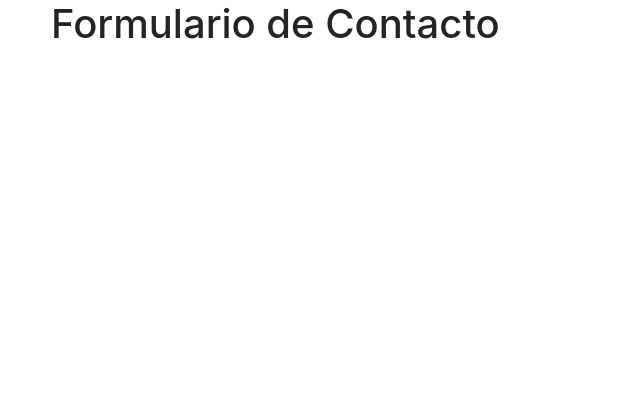
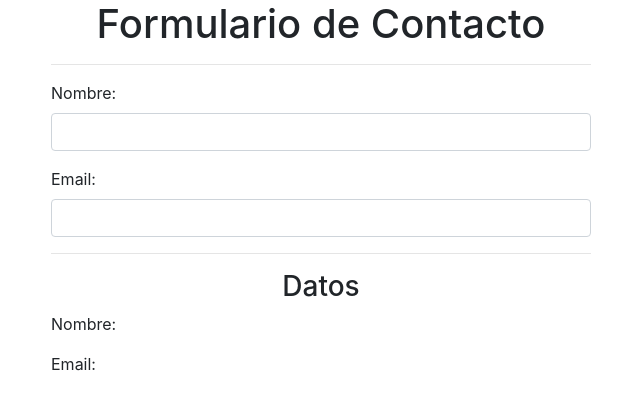
Before and after one commit to juanca84/formulario-vue, a Vue app: page / in a window 1280 px wide. Shown: the top 410 px of the page, without its empty margins (34-674 px from the left). Built offline with nearby package versions, Linux system fonts and the light colour scheme.

Commit message:
Adición de formulario

```diff
--- a/src/components/Formulario.vue
+++ b/src/components/Formulario.vue
@@ -1,12 +1,47 @@
 <template>
   <div>
-    <h1>Formulario de Contacto</h1>
+    <form>
+      <div class="row">
+        <div class="col-xs12 col-sm-8 col-md-6" >
+          <h1 class="text-center">Formulario de Contacto</h1>
+          <hr>
+          <div class="form-group">
+            <label for="nombre">Nombre:</label>
+            <input type="text" id="nombre" class="form-control" v-model='nombre'>
+          </div>
+          <div clas="form-group">
+            <label for="email">Email:</label>
+            <input type="text" id="email" class="form-control" v-model='email'>
+          </div>
+        </div>
+      </div>
+    </form>
+    <div class="row">
+      <div class="col-xs12 col-sm-8 col-md-6">
+        <hr>
+        <div class="panel panel-default">
+          <div class="panel-heading">
+            <h3 class="text-center">Datos</h3>
+          </div>
+          <div class="panel-body">
+            <p>Nombre: {{nombre}}</p>
+            <p>Email: {{email}}</p>
+          </div>
+        </div>
+      </div>
+    </div>
   </div>
 </template>
 
 <script>
 export default {
-  name: 'Formulario'
+  name: 'Formulario',
+  data(){
+    return{
+      nombre:'',
+      email:''
+    }
+  }
 }
 </script>
 
```
